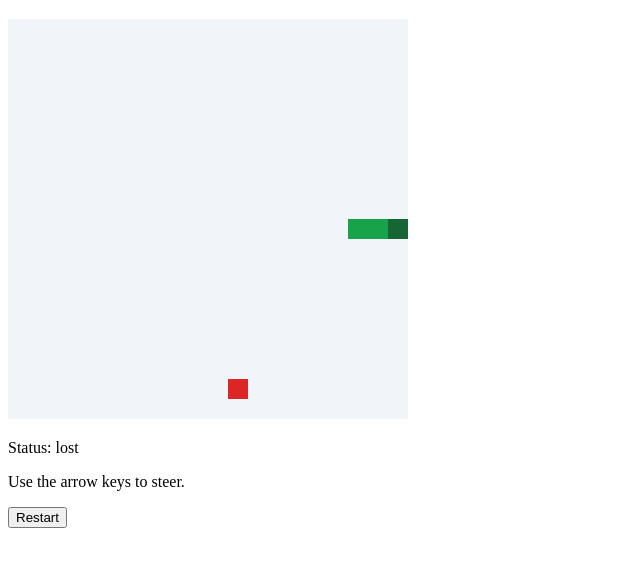
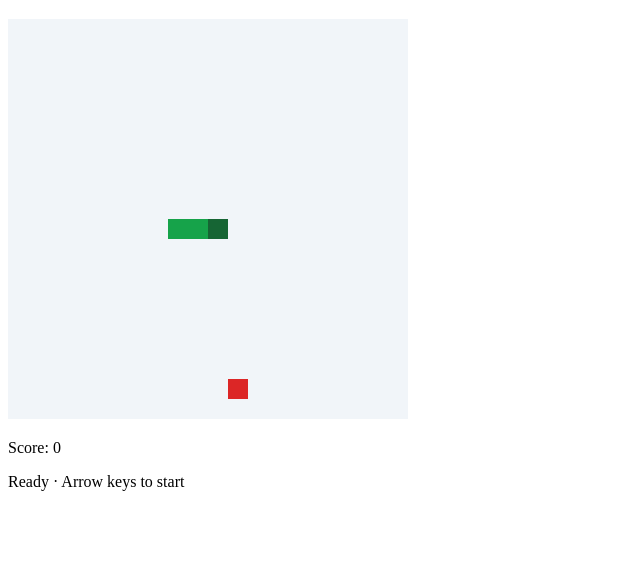
Before and after one commit to janmrow/mikru-snake, a website with bundled scripts: page index.html in a window 1280 px wide. Shown: the part 61-628 px from the top of the page, without its empty margins (0-640 px from the left). Built offline with nearby package versions, Linux system fonts and the light colour scheme.

Commit message:
feat: arrow-key game flow and score

```diff
--- a/index.html
+++ b/index.html
@@ -9,9 +9,8 @@
   </head>
   <body>
     <h1>MikruSnake</h1>
-    <canvas id="board" role="img" aria-label="Snake board: green snake with a dark head and red food."></canvas>
-    <p>Status: <span id="status"></span></p>
-    <p>Use the arrow keys to steer.</p>
-    <button id="restart" type="button">Restart</button>
+    <canvas id="board" role="img" aria-label="Snake board: green snake with red food on a dark board."></canvas>
+    <p id="hud">Score: <span id="score">0</span></p>
+    <p id="hint">Ready · Arrow keys to start</p>
   </body>
 </html>
--- a/src/game.js
+++ b/src/game.js
@@ -8,6 +8,8 @@ const directions = {
 function sameCell(a, b) {
   return a.x === b.x && a.y === b.y;
 }
+
+const initialSnakeLength = 3;
 
 function spawnFood(width, height, snake, rng) {
   const freeCells = [];
@@ -36,6 +38,10 @@ export function createGame(rng) {
     food: spawnFood(width, height, snake, rng),
     status: 'playing',
   };
+}
+
+export function score(state) {
+  return state.snake.length - initialSnakeLength;
 }
 
 export function step(state, input, rng) {
--- a/src/main.js
+++ b/src/main.js
@@ -1,35 +1,52 @@
-import { createGame, step } from './game.js';
+import { createGame, step, score } from './game.js';
 import { bindInput } from './input.js';
 import { render } from './render.js';
 
 const board = document.querySelector('#board');
-const status = document.querySelector('#status');
-let state;
+const scoreboard = document.querySelector('#score');
+const hint = document.querySelector('#hint');
+let state = createGame(Math.random);
 let direction;
 let timer;
 
+function hintText() {
+  if (state.status === 'lost') return 'Game over · Arrow key to restart';
+  if (state.status === 'won') return 'You win · Arrow key to restart';
+  if (timer) return 'Running...';
+  return 'Ready · Arrow keys to start';
+}
+
 function draw() {
   render(board, state);
-  status.textContent = state.status;
+  scoreboard.textContent = score(state);
+  hint.textContent = hintText();
 }
 
 function tick() {
   state = step(state, direction, Math.random);
   direction = undefined;
+  if (state.status !== 'playing') {
+    clearInterval(timer);
+    timer = undefined;
+  }
   draw();
-  if (state.status !== 'playing') clearInterval(timer);
 }
 
-function restart() {
-  clearInterval(timer);
-  state = createGame(Math.random);
-  direction = undefined;
+function start(input) {
+  if (state.status !== 'playing') {
+    state = createGame(Math.random);
+  }
+  direction = input;
+  timer = setInterval(tick, 150);
   draw();
-  timer = setInterval(tick, 150);
 }
 
 bindInput(window, input => {
-  if (state.status === 'playing') direction = input;
+  if (timer) {
+    direction = input;
+  } else {
+    start(input);
+  }
 });
-document.querySelector('#restart').addEventListener('click', restart);
-restart();
+
+draw();
```
Also changed, not shown: test/game.test.js (+12 -1 lines), test/input.test.js (+1 -1 lines), README.md.
